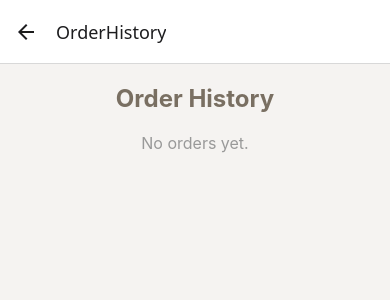
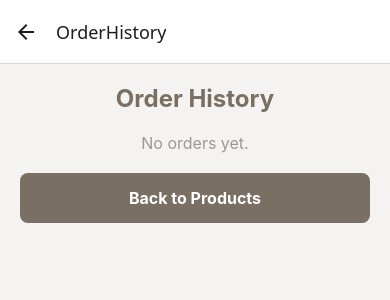
Before and after one commit to AlithaPwls/mobile-app, a React Native app: screen /OrderHistory in a window 390 px wide. Shown: the top 300 px of the page. Built offline with nearby package versions, Linux system fonts and the light colour scheme.

Commit message:
probably final commit

```diff
--- a/App.js
+++ b/App.js
@@ -71,10 +71,11 @@ const App = () => { //component app aanmaken, is hoofddeel van de hele app
         </Stack.Screen>
         <Stack.Screen name="Confirmation" component={Confirmation} />
         <Stack.Screen name="OrderHistory">
-          {(props) => (
-            <OrderHistory {...props} orders={orders} /> //tzelfde
-          )}
-        </Stack.Screen>
+  {(props) => (
+    <OrderHistory {...props} orders={orders} />
+  )}
+</Stack.Screen>
+
       </Stack.Navigator>
     </NavigationContainer>
   );
--- a/screens/BlogDetails.js
+++ b/screens/BlogDetails.js
@@ -9,7 +9,7 @@ const BlogDetails = ({ route }) => {
     .replace(/<[^>]*>?/gm, ''); // Verwijder alle HTML tags
 
   return (
-    <SafeAreaView style={{ flex: 1, backgroundColor: '#fff' }}>
+    <View style={{ flex: 1, backgroundColor: '#fff' }}>
       <ScrollView style={styles.container}>
         <Text style={styles.title}>{title}</Text>
         <Text style={styles.excerpt}>{excerpt}</Text>
@@ -19,7 +19,7 @@ const BlogDetails = ({ route }) => {
         />
         <Text style={styles.body}>{cleanBody}</Text>
       </ScrollView>
-    </SafeAreaView>
+    </View>
   );
 };
 
--- a/screens/Cart.js
+++ b/screens/Cart.js
@@ -37,8 +37,8 @@ const Cart = ({ cartItems, navigation, clearCart, addOrder }) => {
                 <View style={styles.info}>
                   <Text style={styles.title}>{item.title}</Text>
                   <Text style={styles.price}>
-  €{item.price} x {item.quantity} = €{(item.price * item.quantity).toFixed(2)}
-</Text>
+                     €{item.price} x {item.quantity} = €{(item.price * item.quantity).toFixed(2)}
+                  </Text>
 
                   <View style={styles.quantityContainer}>
                     <TouchableOpacity
--- a/screens/Confirmation.js
+++ b/screens/Confirmation.js
@@ -24,6 +24,12 @@ const Confirmation = ({ route, navigation }) => {
         )}
       />
       <Text style={styles.total}>Total: €{total}</Text>
+      <TouchableOpacity
+        style={styles.button}
+        onPress={() => navigation.navigate("OrderHistory")}
+      >
+        <Text style={styles.buttonText}>order history</Text>
+      </TouchableOpacity>
       <TouchableOpacity
         style={styles.button}
         onPress={() => navigation.navigate("Products")}
--- a/screens/Contact.js
+++ b/screens/Contact.js
@@ -1,9 +1,9 @@
 import React, { useState } from "react";
 import { StyleSheet, View, ScrollView, Text, TextInput, TouchableOpacity } from "react-native";
 
-const Contact = () => {
-    const [email, setEmail] = useState("");
-    const [message, setMessage] = useState("");
+const Contact = () => { // Contact component aanmaken
+    const [email, setEmail] = useState(""); // State voor e-mail
+    const [message, setMessage] = useState(""); // State voor bericht
 
     const handleSend = () => {
         // Logic to send the message
@@ -28,8 +28,8 @@ const Contact = () => {
                     style={[styles.input, styles.messageInput]}
                     value={message}
                     onChangeText={setMessage}
-                    multiline
-                    numberOfLines={4}
+                    multiline // Toestaan voor meerdere regels
+                    numberOfLines={4} // Aantal regels dat zichtbaar is
                     placeholder="Type your message here"
                 />
                 <TouchableOpacity style={styles.button} onPress={handleSend}>
--- a/screens/OrderHistory.js
+++ b/screens/OrderHistory.js
@@ -1,17 +1,17 @@
 import React from "react";
-import { View, Text, FlatList, Image, StyleSheet } from "react-native";
+import { View, Text, FlatList, Image, StyleSheet, TouchableOpacity } from "react-native";
 
-const OrderHistory = ({ orders }) => {
+const OrderHistory = ({ orders, navigation }) => {
   return (
     <View style={styles.container}>
       <Text style={styles.heading}>Order History</Text>
-      {orders.length === 0 ? (
+      {orders.length === 0 ? ( //kijk of er orders zijn
         <Text style={styles.empty}>No orders yet.</Text>
       ) : (
         <FlatList
           data={orders.flat()} // flatten array of arrays
           keyExtractor={(item, index) => item.id + "-" + index}
-          renderItem={({ item }) => (
+          renderItem={({ item }) => ( // render de items in de lijst
             <View style={styles.productCard}>
               <Image source={item.image} style={styles.image} />
               <View style={styles.info}>
@@ -22,6 +22,12 @@ const OrderHistory = ({ orders }) => {
           )}
         />
       )}
+            <TouchableOpacity
+        style={styles.button}
+        onPress={() => navigation.navigate("Products")}
+      >
+        <Text style={styles.buttonText}>Back to Products</Text>
+      </TouchableOpacity>
     </View>
   );
 };
@@ -69,6 +75,20 @@ const styles = StyleSheet.create({
     color: "#999",
     textAlign: "center",
   },
+  button: {
+    backgroundColor: "#796f62",
+    paddingVertical: 15,
+    paddingHorizontal: 20,
+    borderRadius: 8,
+    marginTop: 20,
+    alignItems: "center",
+  },
+  buttonText: {
+    color: "#fff",
+    fontSize: 16,
+    fontWeight: "bold",
+    textAlign: "center",
+  },
 });
 
 export default OrderHistory;
```
